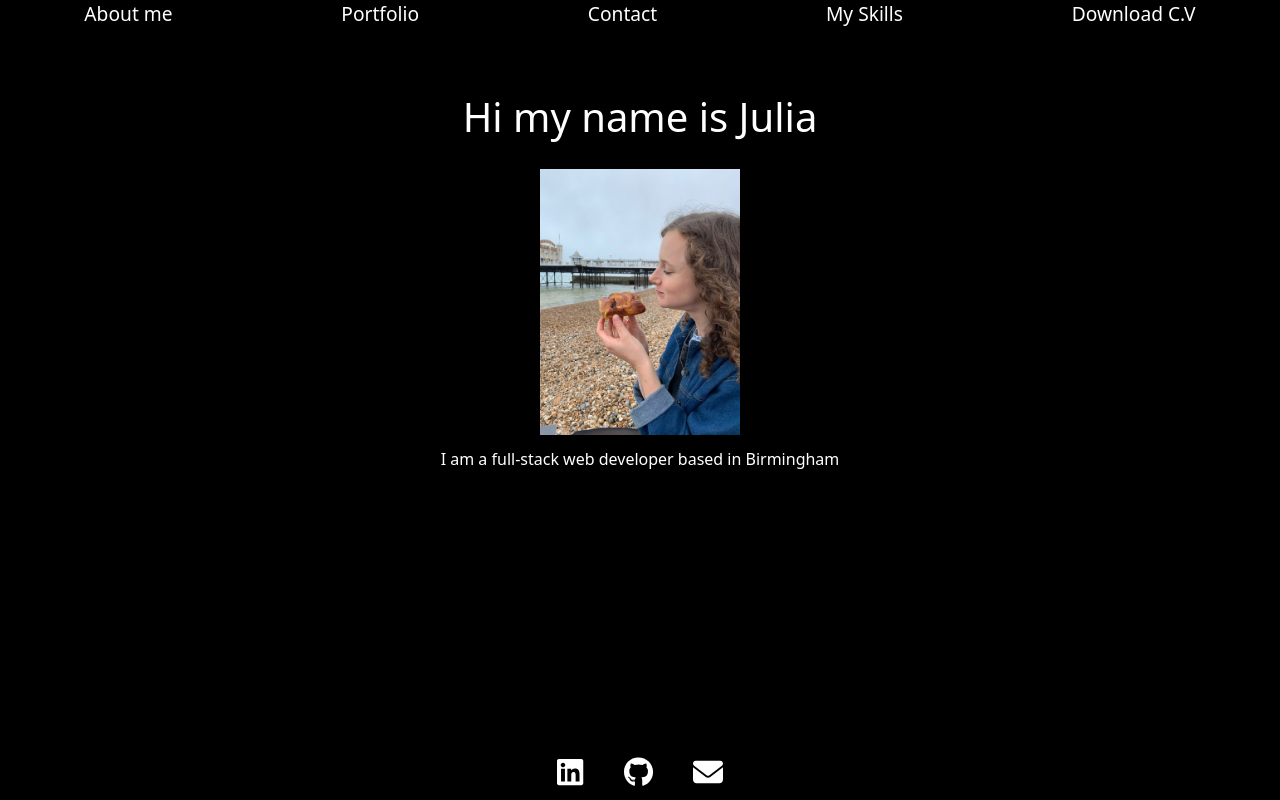
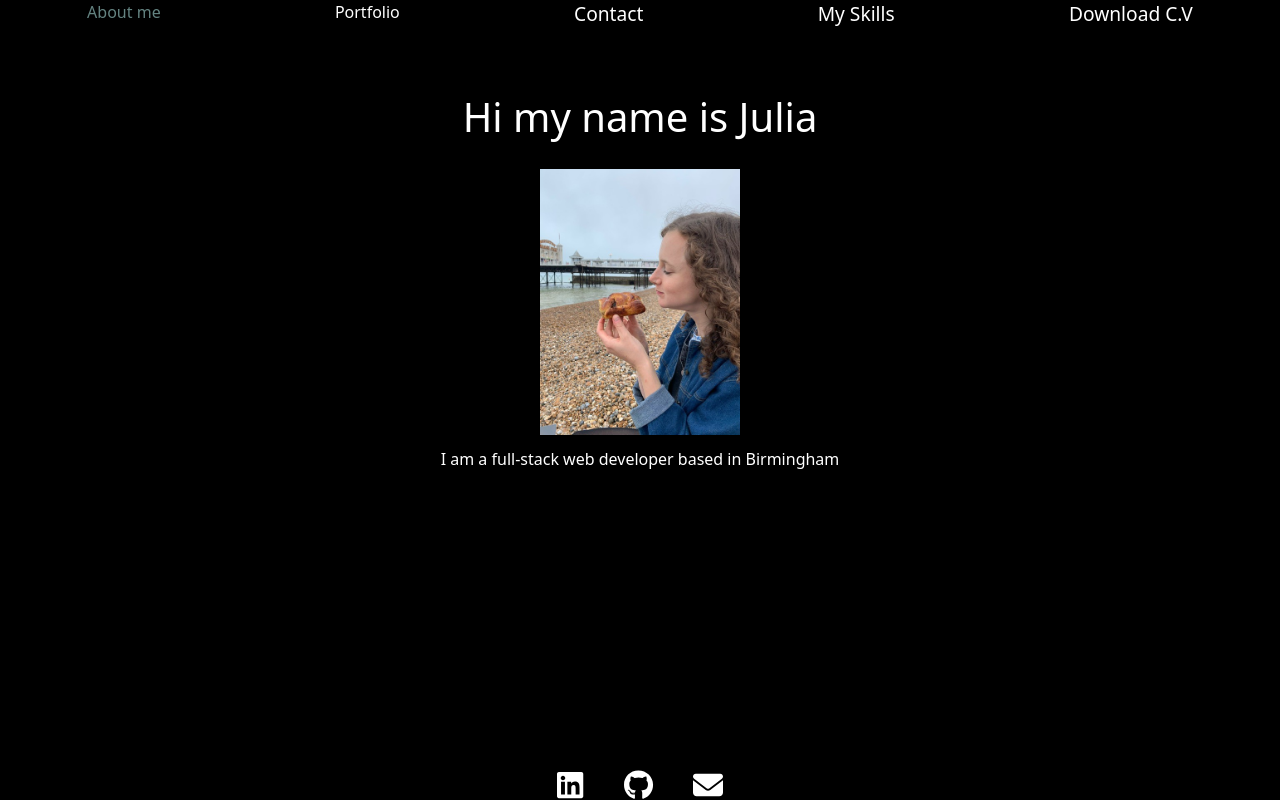
Before and after one commit to jgray33/portfolio-react, a React (Create React App) app: page / in a window 1280 px wide. Built offline with nearby package versions, Linux system fonts and the light colour scheme.

Commit message:
nav tab conditionally styling

```diff
--- a/package.json
+++ b/package.json
@@ -15,6 +15,7 @@
     "react-dom": "^18.1.0",
     "react-multi-carousel": "^2.8.0",
     "react-scripts": "5.0.1",
+    "validator": "^13.7.0",
     "web-vitals": "^2.1.4"
   },
   "scripts": {
--- a/src/App.css
+++ b/src/App.css
@@ -18,3 +18,15 @@
 .flex-end {
   align-items: flex-end;
     }
+
+.nav-active {
+  text-decoration: underline;
+  text-decoration: none;
+  color: #648381;
+}
+
+.nav-inactive {
+  color: white;
+  text-decoration: none;
+
+  }
--- a/src/components/footer.js
+++ b/src/components/footer.js
@@ -17,7 +17,6 @@ const styles = {
     height: "50px",
     bottom: "0",
     width: "100%",
-    marginBottom: "1%"
   },
 };
 
--- a/src/components/nav.js
+++ b/src/components/nav.js
@@ -5,27 +5,26 @@ const styles = {
   linkStyle: {
     fontSize: "1.2rem",
     textDecoration: "none",
-    color: "white",
-  },
+      },
 };
 
 export default function Nav({ currentPage, handlePageChange }) {
   return (
     <nav className="flex-container space-around">
       <div>
-        <a style={styles.linkStyle}
+        <a
          href="#home"
          onClick={() => handlePageChange("Home")}
-         className={currentPage === "home" ? "a": "red" }>
+         className={currentPage === "Home" ? "nav-active": "nav-inactive"}>
           About me
         </a>
       </div>
       <div>
         <a
-          style={styles.linkStyle}
+
           href="#portfolio"
           onClick={() => handlePageChange("Portfolio")}
-          className={currentPage === "portfolio" ? "nav-link red" : "a"}
+          className={currentPage === 'Portfolio' ? "nav-active": "nav-inactive"}
         >
           Portfolio
         </a>
@@ -35,6 +34,7 @@ export default function Nav({ currentPage, handlePageChange }) {
           style={styles.linkStyle}
           href="#contact"
           onClick={() => handlePageChange("Contact")}
+          className={currentPage === "Contact" ? "nav-active": "nav-inactive"}
         >
           Contact
         </a>
@@ -44,13 +44,16 @@ export default function Nav({ currentPage, handlePageChange }) {
           style={styles.linkStyle}
           href="#skills"
           onClick={() => handlePageChange("CV")}
+          className={currentPage === "CV" ? "nav-active": "nav-inactive"}
         >
           My Skills
         </a>
       </div>
       <div>
-        <a style={styles.linkStyle} href={cv} download>
+        <a style={styles.linkStyle} href={cv} download
+        className="nav-inactive">
           Download C.V
+
         </a>
       </div>
     </nav>
--- a/src/components/pages/CV.js
+++ b/src/components/pages/CV.js
@@ -63,8 +63,7 @@ export default function CV() {
             <li>Flexbox</li>
             <li>Media Queries</li>
             <li>Responsive layouts</li>
-            <li></li>
-          </ul>
+            </ul>
         </div>
         <div style={styles.card}>
           <h3> Back End</h3>
--- a/src/components/pages/Contact.js
+++ b/src/components/pages/Contact.js
@@ -1,63 +1,81 @@
-import React, {useState} from "react";
+import React, { useState } from "react";
+import validator from "validator";
 
 const styles = {
-  center: {
-    marginLeft: "auto",
+  container: {
+    width: "50%",
+    marginTop: "5%",
+  },
+  form: {
+    marginLeft: "50%",
     marginRight: "auto",
     paddingTop: "5%",
+    backgroundColor: "#648381",
+    padding: "5%",
+    width: '100%',
+    borderRadius: "25px"
+
   },
-  input: {
+  name: {
     border: "none",
     borderBottom: "2px solid white",
-    display: "inline-block",
-    paddingBottom: "5%"
+  },
+  email: {
+    border: "none",
+    borderBottom: "2px solid white",
   },
   message: {
     width: "100%",
-    height: "100%",
-    marginTop: "5%"
-  }
-}
+    height: "100px",
+    marginTop: "5%",
+    border: "none",
+  },
+  button: {
+    marginTop: "5%",
+    marginBottom: "5%",
+    borderRadius: "20px",
+    padding: "1% 2%"
+  },
+};
 
-export default function Form(){
-
+export default function Form() {
   const [email, setEmail] = useState("");
   const [name, setName] = useState("");
-const [message, setMessage] = useState("")
-const [errorMessage, setErrorMessage] = useState("")
+  const [message, setMessage] = useState("");
+  const [errorMessage, setErrorMessage] = useState("");
 
   const handleInputChange = (e) => {
-  const {target} = e
-  const inputType = target.name
-  const inputValue = target.inputValue
+    const { target } = e;
+    const inputType = target.name;
+    const inputValue = target.inputValue;
 
     if (inputType === "email") {
-    setEmail(inputValue)
-  } else if (inputType === 'name') {
-    setName(inputValue)
+      setEmail(inputValue);
+    } else if (inputType === "name") {
+      setName(inputValue);
     } else {
-    setMessage(inputType)
+      setMessage(inputType);
     }
-}
+  };
 
   const handleFormSubmit = (e) => {
-  e.preventDefault()
+    e.preventDefault();
 
-  if (!email || name || message) {
-    setErrorMessage("Email, name or message is missing")
-    return
+    if (!email || !name || !message) {
+      setErrorMessage("Please fill out all of the fields");
+      return;
     }
-  setEmail("")
-  setMessage("")
-  setName("")
-}
+    setEmail("");
+    setMessage("");
+    setName("");
+  };
 
-return(
-
-    <div className="flex-container" style={styles.container}>
-    <form className="form" style={styles.center}>
+  return (
+    <div style={styles.container}>
+      <form style={styles.form}>
         <div>
-      <input style={styles.input}
+          <input
+            style={styles.name}
             value={name}
             name="name"
             onChange={handleInputChange}
@@ -66,7 +84,8 @@ return(
           />
         </div>
         <div>
-      <input style={styles.input}
+          <input
+            style={styles.email}
             value={email}
             name="email"
             onChange={handleInputChange}
@@ -74,20 +93,27 @@ return(
             placeholder="Email"
           />
         </div>
-      <input style={styles.message}
+        <div>
+          <input
+            style={styles.message}
             value={message}
             name="message"
             onChange={handleInputChange}
             type="text"
             placeholder="Message"
           />
-      <button type="button" onClick={handleFormSubmit}> Send</button>
-    </form>
-    { errorMessage && (
+        </div>
+        <button type="button" onClick={handleFormSubmit} style={styles.button}>
+          {" "}
+          Send
+        </button>
+      {errorMessage && (
         <div>
           <p className="error-text"> {errorMessage}</p>
         </div>
       )}
+      </form>
+
     </div>
-)
+  );
 }
```
Also changed, not shown: 1 other file (tests, documents, lock files or other folders). Lines whose indentation alone changed are shown as unchanged.
